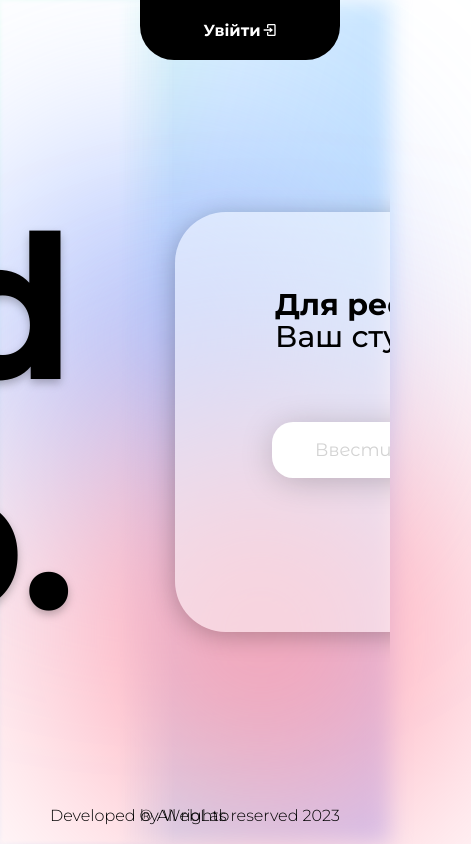
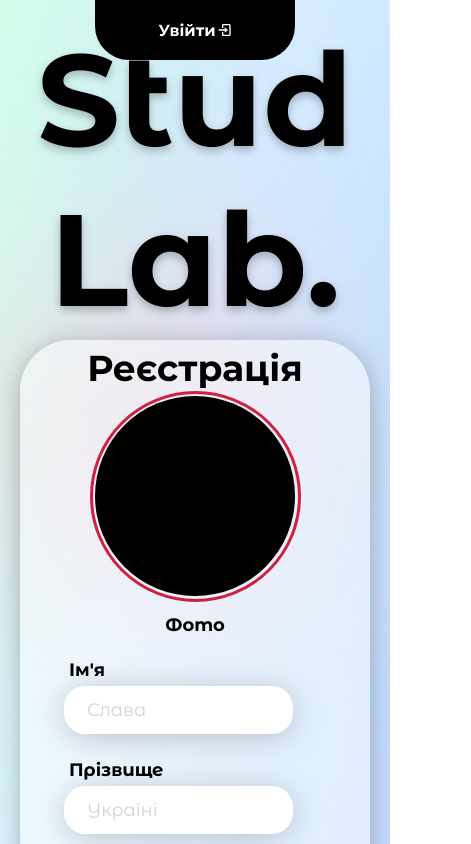
Before and after one commit to PohribniakRoman/StudLab, a React (Vite) app: page /auth in a window 390 px wide. Shown: the top 844 px of the page, 471 px wide, since content can reach past the window. Built offline with nearby package versions, Linux system fonts and the light colour scheme.

Commit message:
add adaptive

```diff
--- a/src/components/Form/Login.tsx
+++ b/src/components/Form/Login.tsx
@@ -29,7 +29,7 @@ export const Login:React.FC<any> = ({animation,updateAnimation})=>{
         }
     }}>
             <div className="auth__form--wrapper-email">
-            <div className="auth__form--input-container">
+            <div className="auth__form--input-container-login">
                 <Subtitle className="auth__form--input-title" title="Пошта"/>
                 <AuthFormInput xs="auth__form--input-login" name="login" collector={formData} placeholder="Ввести пошту"/>
             </div>
--- a/src/components/Form/Mail.tsx
+++ b/src/components/Form/Mail.tsx
@@ -21,12 +21,13 @@ export const Mail:React.FC<any> = ({animation,updateAnimation,emailStore})=>{
         if(formData.current.email.trim()){
             (async ()=>{
                 const resp = await (await fetch(ENDPOINTS.join,{method:"POST",body:JSON.stringify(formData.current), ...ENDPOINTS.params})).json()
-                if(resp.sent){
+                console.log(resp);
+                if(resp.message && !resp.hasOwnProperty("error")){
                     emailStore(formData.current.email);
                     updateAnimation({animateOut:animation.active,active:"code"})
-                    notification.createNotification("На ваш емейл надіслано лист з кодом","info");
+                    notification.createNotification(resp.message,"info");
                 }else{
-                    notification.createNotification("Ваш email відсутній в списку дійсних","error");
+                    notification.createNotification(resp.error,"error");
                 }
                 console.log(resp);
             })()
--- a/src/pages/Auth.tsx
+++ b/src/pages/Auth.tsx
@@ -13,7 +13,7 @@ export const MailContext = createContext([""])
 
 export const Auth: React.FC = (): React.ReactElement => {
   const [animation,setAnimation] = useState({
-    active:"mail",
+    active:"register",
     animateOut:"",
   })
   const [email,setMail] = useState("");
@@ -38,7 +38,7 @@ export const Auth: React.FC = (): React.ReactElement => {
         </div>
       </div>
       <div className="auth__watermark">® All rights reserved 2023</div>
-      <div className="auth__watermark" style={{left:"50px"}}>Developed by WebLab</div>
+      <div className="auth__watermark">Developed by WebLab</div>
     </section>
   );
 };
--- a/src/styles/_adaptive.scss
+++ b/src/styles/_adaptive.scss
@@ -30,8 +30,22 @@
   }
 }
 @media (max-width: 1500px) {
+  .auth__form--input-container-register-rights {
+    width: 88%;
+  }
+  .auth--logo {
+    width: 400px;
+    font-size: 160px;
+    line-height: 190px;
+  }
+  .auth__form {
+    width: 600px;
+  }
   .dropmenu {
     right: -50px;
+  }
+  .auth__wrapper {
+    translate: -90px;
   }
   .slider {
     width: 1000px;
@@ -115,6 +129,62 @@
   }
 }
 @media (max-width: 1100px) {
+  .auth__container--glass{
+    display: none;
+  }
+  .auth{
+    // min-height: 13 00px;
+    background: linear-gradient(
+      106.54deg,
+      rgba(205, 255, 231, 0.8) 3.61%,
+      rgba(208, 235, 255, 0.8) 40.26%,
+      rgba(181, 220, 255, 0.8) 69.88%,
+      rgba(185, 192, 255, 0.8) 100%
+    );
+  }
+  .auth__container {
+    min-height: 800px;
+    &::before{
+      background: unset !important;
+      filter: unset !important;
+    }
+  }
+  .auth__form--input-container-login {
+    transform: translateX(-55px);
+  }
+  .auth__wrapper {
+    flex-direction: column;
+    translate: 0;
+    justify-content: space-around;
+  }
+  .auth__btn-change {
+    left: 50%;
+    translate: -50%;
+  }
+  .auth__form {
+    margin: 0;
+  }
+  .auth--logo {
+    text-align: center;
+  }
+  .auth--logo {
+    margin-top: 20px;
+    width: 400px;
+    font-size: 130px;
+    line-height: 160px;
+  }
+  .auth__watermark{
+    z-index: -5;
+    backdrop-filter:blur(11px);
+    background:  rgba(185, 192, 255, 0.8);
+    padding-top: 35px;
+    margin-top: 20px;
+    text-align: center;
+    right: 0 !important ;
+    left: 0 !important;
+    width: 100%;
+    font-size: 16px;
+  }
   .navbar {
     display: none;
   }
@@ -172,7 +242,7 @@
     height: auto;
     width: 500px;
   }
-  .calendar__month{
+  .calendar__month {
     left: 50%;
     top: 15px;
     transform: translateX(-50%);
@@ -276,6 +346,50 @@
   margin-left: 10px;
 }
 @media (max-width: 700px) {
+  .auth__form--input-container-register-xm input{
+    width: 100%;
+  }
+  .auth__form--justify{
+    flex-direction: column-reverse;
+  }
+  .auth__btn-change{
+    z-index: 1;
+  }
+  .auth__form--header {
+    padding: 0;
+  }
+  .auth__form {
+    width: 350px;
+  }
+  .auth--logo {
+    width: auto;
+  }
+  .auth__form--input-title{
+      font-size: 18px;
+      margin: 7px 5px;
+  }
+  .auth__form--input-container-register-rights{
+    font-size: 11px !important;
+  }
+  .auth__form--input-container-register-rights input::after{
+    width: 22px;
+    height: 22px;
+  }
+  .auth__container--circle-green{
+    min-width: 200px;
+    min-height: 200px;
+  }
+  .auth__form--header{
+    text-align: center;
+    font-size: 20px;
+    line-height: 24px;
+  }
+  .auth .auth__watermark:nth-child(2){
+    transform:translateY(20px);
+  }
+  .auth .auth__watermark:nth-child(3){
+    transform:translateY(-20px);
+  }
   .event {
     &__container {
       width: 500px;
@@ -315,10 +429,10 @@
   }
   .activities {
     @include flex-column-center;
-    &__title{
+    &__title {
       margin-left: 0;
     }
-    &__date{
+    &__date {
       margin-left: 0;
     }
     width: 550px;
@@ -332,21 +446,21 @@
   justify-content: center;
 }
 @media (max-width: 500px) {
-    .calendar{
+  .calendar {
     width: 380px;
   }
-    .calendar__day{
+  .calendar__day {
     width: 50px;
     height: 80px;
-        &--container{
+    &--container {
       margin: 15px;
     }
   }
-    .calendar__label--date{
+  .calendar__label--date {
     width: 50px;
     height: 50px;
   }
-    .activities__event--controls{
+  .activities__event--controls {
     width: 300px;
   }
   .proposal__saved {
@@ -363,20 +477,20 @@
     &__container {
       flex-direction: column;
     }
-    &__title{
+    &__title {
       width: 100%;
       text-align: center;
     }
-    &__data{
+    &__data {
       margin-top: 20px;
-        & p{
+      & p {
         margin: 5px 0;
         line-height: 20px;
       }
     }
   }
   .activities {
-    width:390px;
+    width: 390px;
     &__event {
       width: 350px;
     }
--- a/src/styles/_auth.scss
+++ b/src/styles/_auth.scss
@@ -1,34 +1,5 @@
 .auth {
   overflow: hidden;
-  &__checkbox {
-    display: none;
-  }
-  &__checkbox:checked ~ &__container {
-    &::before {
-      background: #ffffff;
-      filter: hue-rotate(0.87turn);
-    }
-    & .auth__container--circle-red {
-      animation-name: backgroundShow;
-      animation-duration: 1.5s;
-      animation-iteration-count: 1;
-      top: 30%;
-      background: #7ea0ff;
-      box-shadow: 0px 49px 44px -14px rgba(124, 71, 71, 0.25),
-        inset 0px -63px 97px 28px #f2f2f2;
-      filter: blur(0);
-    }
-    & .auth__container--circle-green {
-      animation-name: backgroundShow;
-      animation-duration: 1.5s;
-      animation-iteration-count: 1;
-      top: 40%;
-      background: #ff99ab;
-      box-shadow: 0px 128px 70px -65px rgba(124, 71, 71, 0.2),
-        inset 0px -47px 102px 34px #ffffff;
-      filter: blur(0);
-    }
-  }
   &__container {
     @include flex-center();
     width: 100%;
@@ -81,10 +52,10 @@
         transition: 1s;
       }
       &-red {
-        min-width: 300px;
-        min-height: 300px;
+        min-width: 12vw;
+        min-height: 24vh;
         position: absolute;
-        top: 40%;
+        top: 10%;
         left: 42%;
         background: #7ea0ff;
         transform: translate(-50%, -50%);
@@ -96,15 +67,16 @@
         animation-name: backgroundShow;
         animation-duration: 1.5s;
         animation-iteration-count: 1;
-        min-width: 420px;
-        min-height: 420px;
-        top: 50%;
+        min-width:15vw;
+        min-height:32vh;
+        top: 40%;
         left: 13%;
         background: #ff99ab;
       }
     }
   }
   &__btn-change {
+    z-index: 1;
     animation-name: badge;
     animation-duration: 1.5s;
     animation-iteration-count: 1;
@@ -119,7 +91,7 @@
     cursor: pointer;
     background-color: #000;
     color: #fff;
-    right: 50px;
+    left: 50px;
     @include flex-center;
     border-bottom-left-radius: 34px;
     border-bottom-right-radius: 34px;
@@ -130,6 +102,7 @@
   }
   &__wrapper {
     @include flex-center();
+    translate: -70px;
   }
   &--logo {
     width: 500px;
@@ -147,21 +120,19 @@
     position: relative;
     margin-left: 100px;
     margin-right: -160px;
-    width: 800px;
-    height: 420px;
+    width: 650px;
+    min-height: 420px;
     z-index: 1;
     @include flex-center;
     user-select: none;
     &--container {
       position: absolute;
       width: 100%;
-      min-height: 100%;
       border-radius: 51px;
       box-shadow: 0px 4px 25px rgba(0, 0, 0, 0.25);
       background: rgba(255, 255, 255, 0.5);
       @include flex-center;
       &-register {
-        position: absolute;
         width: 100%;
         min-height: 100%;
         border-radius: 51px;
@@ -176,9 +147,10 @@
       &-email {
         @include flex-column-center;
         width: 100%;
+        padding: 30px;
       }
     }
-    &--justify{
+    &--justify {
       width: 90%;
       @include flex-around;
     }
@@ -196,18 +168,18 @@
     }
     &--title {
       text-align: center;
-      margin: 20px;
-      font-size: 40px;
+      margin: 10px;
+      font-size: 36px;
       font-family: "Montserrat", sans-serif;
       font-weight: bold;
     }
     &--submit-container {
       width: 90%;
       @include flex-center();
-      &-register{
+      &-register {
         width: 90%;
         @include flex-center();
-        margin-bottom: 35px;
+        margin-bottom: 25px;
       }
     }
     &--input {
@@ -221,7 +193,9 @@
           width: 65%;
           @include flex-column-center();
           align-items: flex-start;
-          margin-bottom: 40px;
+          &:nth-child(2){
+            margin-bottom: 30px
+          }
         }
         &-register {
           &-xs {
@@ -231,24 +205,23 @@
             width: 70%;
           }
           &-xm {
-            transform:translateX(-43px);
+            transform: translateX(-43px);
             @include flex-column-center();
             align-items: flex-start;
-            margin-top: 20px;
+            margin-top: 10px;
             width: 65%;
-            & input{
+            & input {
               width: 75%;
             }
           }
           &-lg {
             width: 65%;
-            transform:translateX(-43px);
+            transform: translateX(-43px);
             @include flex-column-center();
             align-items: flex-start;
-            margin-top: 20px;
+            margin-top: 10px;
           }
-          &-rights{
-            width: 75%;
+          &-rights {
             margin: 30px;
             margin-left: 45px;
             @include flex;
@@ -257,31 +230,31 @@
             font-style: italic;
             font-family: "Montserrat", sans-serif;
             cursor: pointer;
-            & a{
-              color: #E43050;
+            & a {
+              color: #e43050;
               margin-left: 5px;
               text-decoration: underline;
-              text-decoration-color: #E43050;
+              text-decoration-color: #e43050;
             }
-            & input{
+            & input {
               margin-right: 25px;
               -webkit-appearance: none;
               appearance: none;
               transform: translateY(-4px);
               @include flex-center;
               cursor: pointer;
-              &::before{
-                content: '';
+              &::before {
+                content: "";
                 position: absolute;
                 width: 8px;
                 height: 18px;
                 transform: rotate(45deg);
-                border-right: 2px solid #E43050;
-                border-bottom:2px solid #E43050;
+                border-right: 2px solid #e43050;
+                border-bottom: 2px solid #e43050;
                 display: none;
                 z-index: 1;
               }
-              &::after{
+              &::after {
                 content: "";
                 position: absolute;
                 width: 32px;
@@ -291,7 +264,7 @@
                 z-index: 0;
                 transform: translateY(3px);
               }
-              &:checked::before{
+              &:checked::before {
                 display: block;
               }
             }
@@ -299,7 +272,7 @@
         }
       }
       &-title {
-        font-size: 28px;
+        font-size: 22px;
         margin: 7px 10px;
         font-weight: bold;
       }
@@ -326,17 +299,17 @@
       cursor: pointer;
       position: relative;
       @include flex-center;
-      &::after{
+      &::after {
         content: "";
         position: absolute;
         width: 205px;
         height: 205px;
         border-radius: 50%;
-        border: 3px solid #CE2140;
+        border: 3px solid #ce2140;
       }
       &-wrapper {
         @include flex-column-center();
-        & h3{
+        & h3 {
           margin: 0 !important;
           cursor: pointer;
         }
@@ -348,12 +321,12 @@
   }
   &__watermark {
     position: absolute;
-    right: 50px;
-    bottom: 20px;
+    left: 50px;
     font-size: 16px;
     user-select: none;
     font-family: "Montserrat", sans-serif;
     font-weight: 300;
+    transform: translateY(-50px);
   }
 }
 
@@ -407,6 +380,7 @@
 @mixin away {
   transform: translateY(800px);
   opacity: 0;
+  position: absolute;
 }
 .slide-out {
   animation-name: slideOut;
@@ -434,3 +408,6 @@
 .away {
   @include away;
 }
+.auth .auth__watermark:nth-child(2) {
+  transform: translateY(-30px);
+}
--- a/src/styles/_calendar.scss
+++ b/src/styles/_calendar.scss
@@ -1,4 +1,5 @@
 .calendar {
+  margin-top: 20px;
   width: 810px;
   @include flex-center;
   justify-content: space-between;
--- a/src/styles/_general.scss
+++ b/src/styles/_general.scss
@@ -57,7 +57,7 @@ p,div,h1,span{
     background: #FFFFFF;
     outline: none;
     border: none;
-    padding: 17px 43px;
+    padding: 13px 23px;
     width: 100%;
     font-size: 18px;
     font-family: 'Montserrat', sans-serif;
```
Lines whose indentation alone changed are shown as unchanged.
